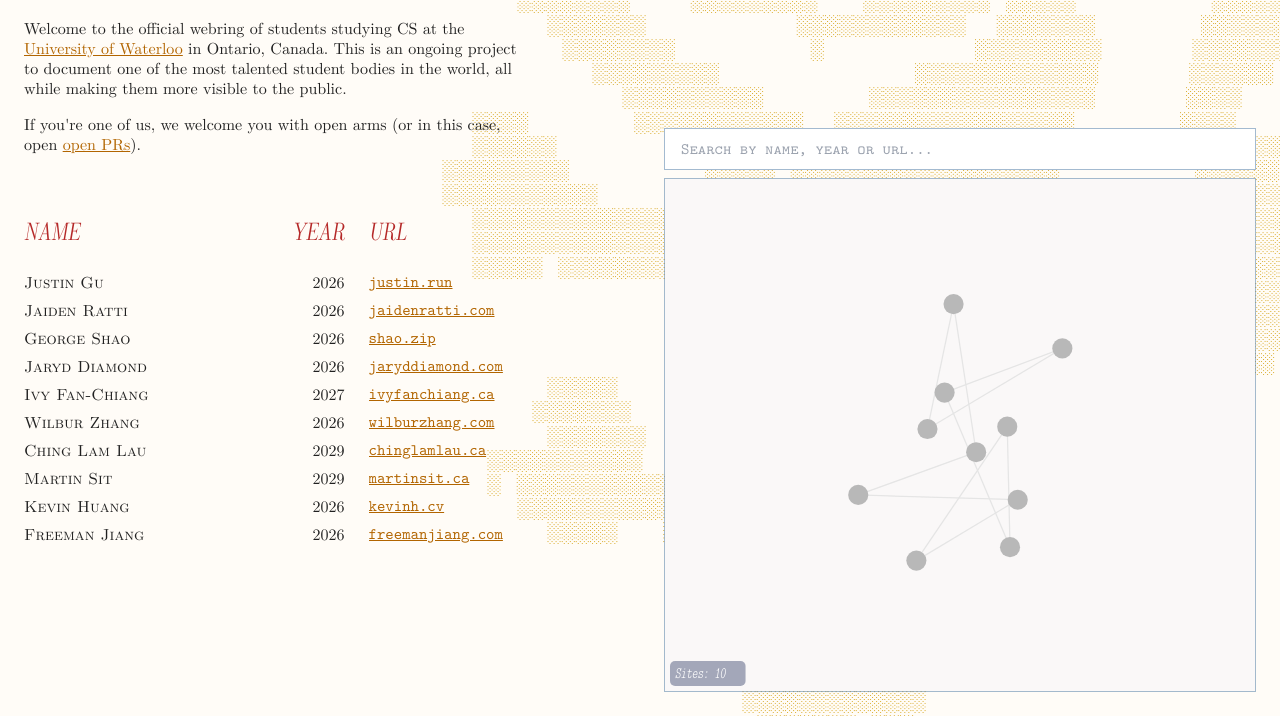
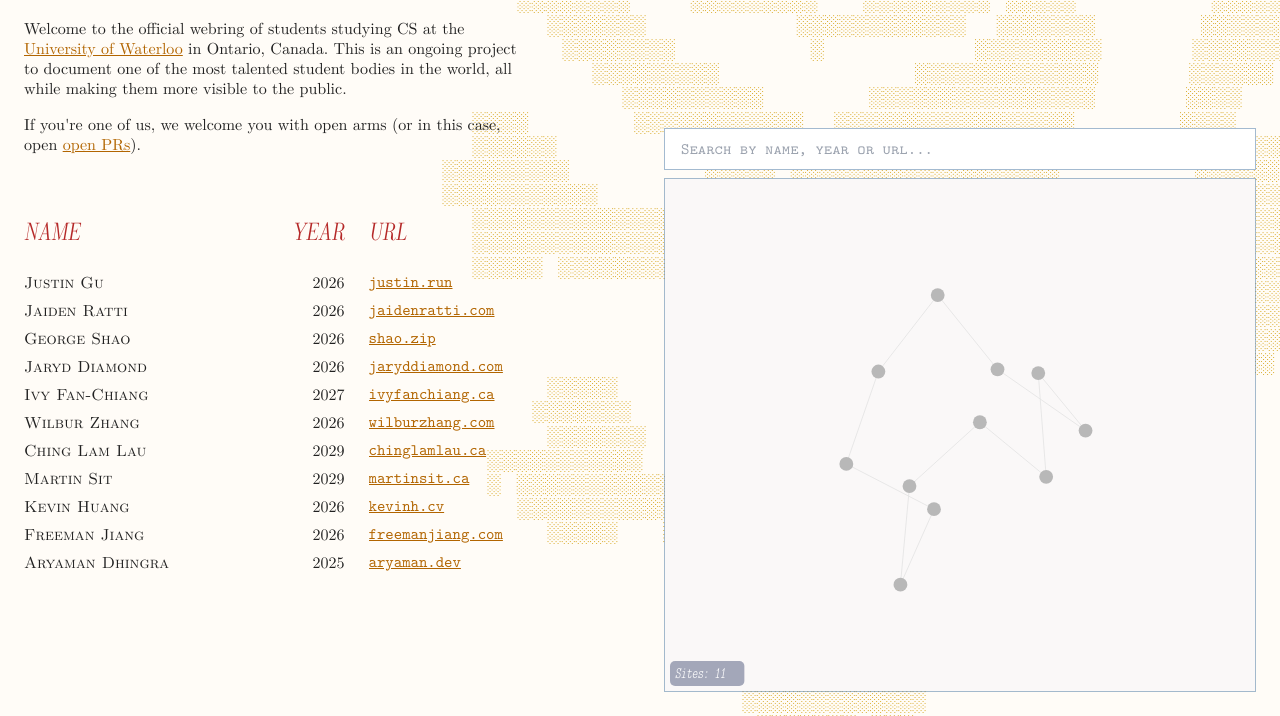
Before and after one commit to kj3moraes/scholaring, a website: page index.html in a window 1280 px wide. Shown: the part 84-800 px from the top of the page. Drawn offline with nearby package versions, Linux system fonts and the light colour scheme.

Commit message:
Add myself to webring

```diff
--- a/index.html
+++ b/index.html
@@ -94,6 +94,11 @@
           "year": 2026,
           "website": "https://freemanjiang.com"
         },
+        {
+          "name": "Aryaman Dhingra",
+          "year": 2025,
+          "website": "https://aryaman.dev"
+        }
         // ↑ ADD YOUR SITE ABOVE ↑
         // https://github.com/JusGu/uwatering
       ]
```
